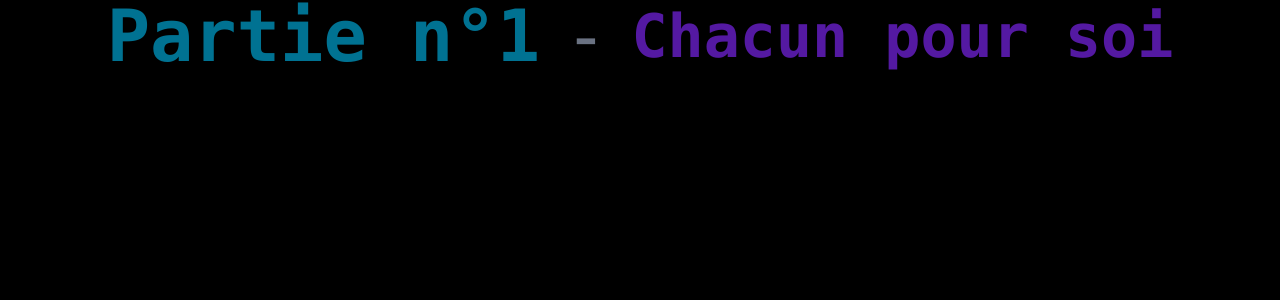
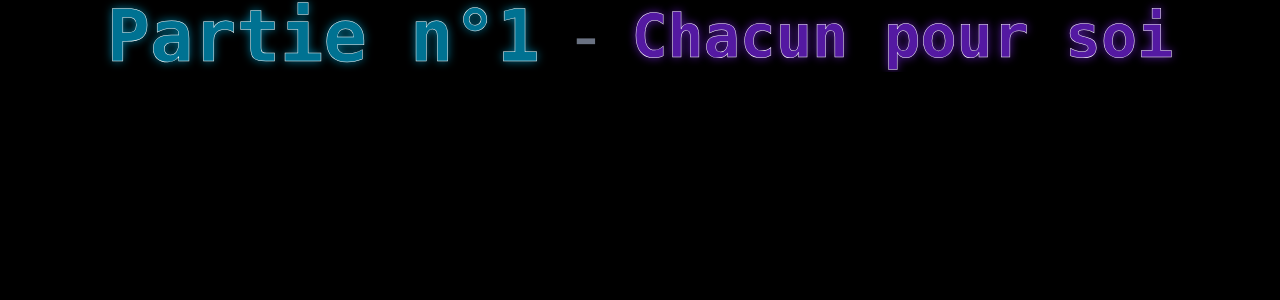
Before and after one commit to Wiibleyde/sabs, a Next.js app: page /overlay/mcbr in a window 1280 px wide. Shown: the top 300 px of the page. Built offline with nearby package versions, Linux system fonts and the light colour scheme.

Commit message:
fix: add text shadow and stroke to game number and name display in MCBRPage component
Signed-off-by: Wiibleyde <nathan@bonnell.fr>

```diff
--- a/src/app/overlay/mcbr/page.tsx
+++ b/src/app/overlay/mcbr/page.tsx
@@ -31,7 +31,7 @@ export default function MCBRPage() {
                     <div className="flex items-center gap-8 text-center">
                         <div className="flex items-center gap-6">
                             <div>
-                                <div className="text-7xl font-bold text-[#007292] font-mono">
+                                <div className="text-7xl font-bold text-[#007292] font-mono" style={{ textShadow: '0 0 10px #007292', WebkitTextStroke: '0.5px white' }}>
                                     Partie n°{data?.number ?? "N/A"}
                                 </div>
                             </div>
@@ -39,7 +39,7 @@ export default function MCBRPage() {
                                 -
                             </p>
                             <div>
-                                <div className="text-6xl text-[#5419a2] font-mono font-black">
+                                <div className="text-6xl text-[#5419a2] font-mono font-black" style={{ textShadow: '0 0 10px #5419a2', WebkitTextStroke: '0.5px white' }}>
                                     {data?.name ?? "En attente..."}
                                 </div>
                             </div>
```
